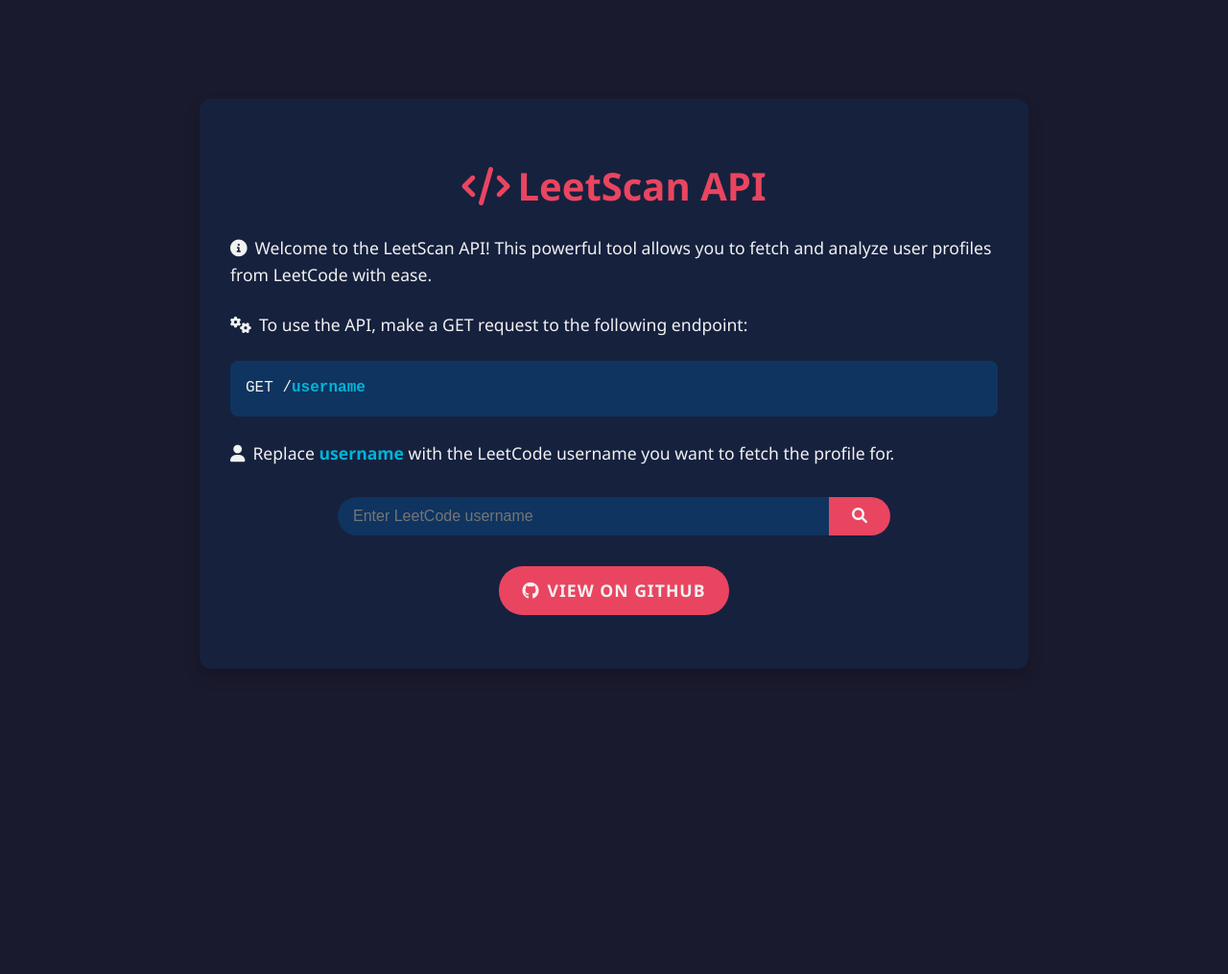
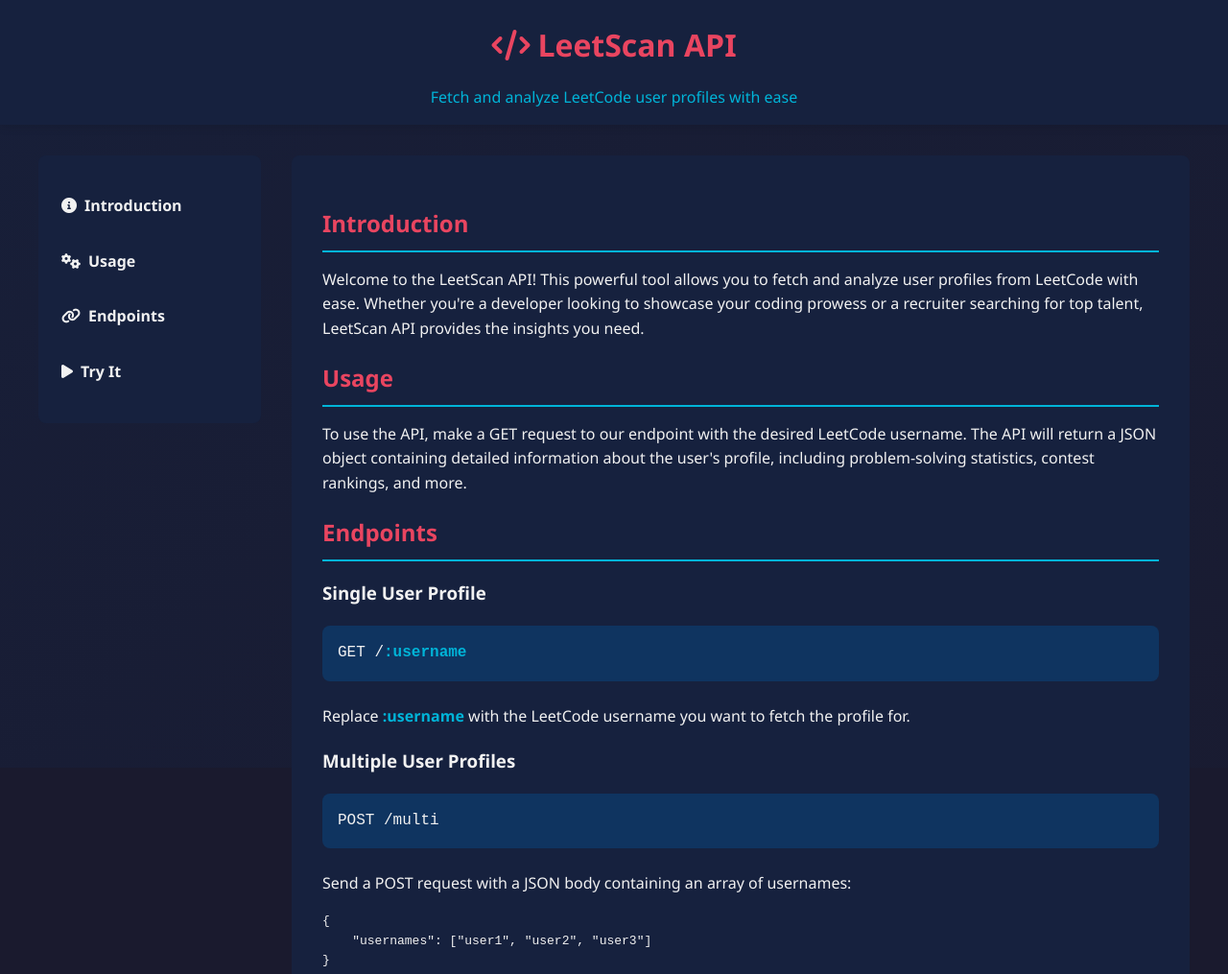
Before and after one commit to chinxcode/leetscan-api, a website: page public/index.html in a window 1280 px wide. Shown: the top 1015 px of the page at 96% size. Before the commit the page ends 800 px from the top, so only its background shows below. Drawn offline with Linux system fonts and the light colour scheme.

Commit message:
Refactor LeetScan API documentation and styles

```diff
--- a/public/index.html
+++ b/public/index.html
@@ -13,35 +13,73 @@
     />
     <meta name="author" content="https://github.com/chinxcode" />
     <meta name="robots" content="index, follow" />
-
-        <title>LeetScan API</title>
+    <title>LeetScan API Documentation</title>
     <link href="https://cdnjs.cloudflare.com/ajax/libs/font-awesome/6.0.0-beta3/css/all.min.css" rel="stylesheet" />
-        <link rel="stylesheet" href="styles.css" />
+    <link rel="stylesheet" href="styles.css">
 </head>
 <body>
+    <header>
+        <h1><i class="fas fa-code icon"></i>LeetScan API</h1>
+        <p class="subtitle">Fetch and analyze LeetCode user profiles with ease</p>
+    </header>
     <div class="container">
-            <h1><i class="fas fa-code icon"></i>LeetScan API</h1>
+        <main>
+            <nav>
+                <ul>
+                    <li><a href="#introduction"><i class="fas fa-info-circle icon"></i>Introduction</a></li>
+                    <li><a href="#usage"><i class="fas fa-cogs icon"></i>Usage</a></li>
+                    <li><a href="#endpoints"><i class="fas fa-link icon"></i>Endpoints</a></li>
+                    <li><a href="#try-it"><i class="fas fa-play icon"></i>Try It</a></li>
+                </ul>
+            </nav>
+            <div class="content">
+                <section id="introduction">
+                    <h2>Introduction</h2>
                     <p>
-                <i class="fas fa-info-circle icon"></i>Welcome to the LeetScan API! This powerful tool allows you to fetch and analyze user
-                profiles from LeetCode with ease.
+                        Welcome to the LeetScan API! This powerful tool allows you to fetch and analyze user profiles from LeetCode with ease. Whether you're a developer looking to showcase your coding prowess or a recruiter searching for top talent, LeetScan API provides the insights you need.
                     </p>
-            <p><i class="fas fa-cogs icon"></i>To use the API, make a GET request to the following endpoint:</p>
-            <div class="endpoint">GET /<span class="highlight">username</span></div>
+                </section>
+                <section id="usage">
+                    <h2>Usage</h2>
                     <p>
-                <i class="fas fa-user icon"></i>Replace <span class="highlight">username</span> with the LeetCode username you want to fetch
-                the profile for.
+                        To use the API, make a GET request to our endpoint with the desired LeetCode username. The API will return a JSON object containing detailed information about the user's profile, including problem-solving statistics, contest rankings, and more.
                     </p>
+                </section>
+                <section id="endpoints">
+                    <h2>Endpoints</h2>
+                    <h3>Single User Profile</h3>
+                    <div class="endpoint">GET /<span class="highlight">:username</span></div>
+                    <p>
+                        Replace <span class="highlight">:username</span> with the LeetCode username you want to fetch the profile for.
+                    </p>
+                    <h3>Multiple User Profiles</h3>
+                    <div class="endpoint">POST /multi</div>
+                    <p>
+                        Send a POST request with a JSON body containing an array of usernames:
+                        <pre><code>{
+    "usernames": ["user1", "user2", "user3"]
+}</code></pre>
+                    </p>
+                </section>
+                <section id="try-it">
+                    <h2>Try It</h2>
+                    <p>Enter a LeetCode username to fetch their profile:</p>
                     <div class="search-container">
                         <input type="text" placeholder="Enter LeetCode username" id="username-input" />
                         <button onclick="searchProfile()"><i class="fas fa-search"></i></button>
                     </div>
+                </section>
                 <p style="text-align: center; margin-top: 2rem">
                     <a href="https://github.com/chinxcode/leetscan-api" target="_blank" class="btn">
                         <i class="fab fa-github icon"></i>View on GitHub
                     </a>
                 </p>
             </div>
-
+        </main>
+    </div>
+    <footer>
+        <p class="attribution">Made with <i class="fas fa-heart" style="color: var(--secondary-color);"></i> by <a href="https://github.com/chinxcode/" style="color: var(--secondary-color); text-decoration: none;">Sachin Sharma</a></p>
+    </footer>
     <script>
         function searchProfile() {
             const username = document.getElementById("username-input").value;
@@ -49,7 +87,6 @@
                 window.location.href = `/${username}`;
             }
         }
-
         document.getElementById("username-input").addEventListener("keyup", function (event) {
             if (event.key === "Enter") {
                 searchProfile();
--- a/public/styles.css
+++ b/public/styles.css
@@ -6,6 +6,7 @@
     --text-color: #f1f1f1;
     --accent-color: #00b4d8;
 }
+
 body {
     font-family: "Segoe UI", Tahoma, Geneva, Verdana, sans-serif;
     background-color: var(--bg-color);
@@ -16,38 +17,142 @@
     min-height: 100vh;
     display: flex;
     flex-direction: column;
-    justify-content: center;
-    align-items: center;
 }
+
 .container {
-    max-width: 800px;
-    width: 90%;
-    padding: 2rem;
+    max-width: 1200px;
+    margin: 0 auto;
+    padding: 1rem;
+    flex-grow: 1;
+}
+
+header {
     background-color: var(--card-bg);
-    border-radius: 12px;
-    box-shadow: 0 8px 16px rgba(0, 0, 0, 0.2);
+    text-align: center;
+    margin-bottom: 1rem;
+    position: sticky;
+    top: 0;
+    z-index: 1000;
+    box-shadow: 0 2px 10px rgba(0, 0, 0, 0.1);
 }
+
 h1 {
     color: var(--secondary-color);
+    font-size: 2em;
+    margin-bottom: 0.25rem;
+}
+
+.subtitle {
+    color: var(--accent-color);
+    font-size: 1em;
+}
+
+main {
+    display: flex;
+    gap: 2rem;
+}
+
+nav {
+    background-color: var(--card-bg);
+    padding: 1rem;
+    border-radius: 8px;
+    flex-shrink: 0;
+    width: 200px;
+    position: sticky;
+    top: 160px;
+    align-self: flex-start;
+    max-height: calc(100vh - 100px);
+    overflow-y: auto;
+}
+
+nav ul {
+    list-style-type: none;
+    padding: 0;
+}
+
+nav ul li {
     margin-bottom: 1rem;
-    text-align: center;
-    font-size: 2.5em;
 }
-p {
-    margin-bottom: 1.5rem;
-    font-size: 1.1em;
+
+nav ul li a {
+    color: var(--text-color);
+    text-decoration: none;
+    font-weight: bold;
+    transition: color 0.3s ease;
+    display: block;
+    padding: 0.5rem;
+    border-radius: 4px;
 }
+
+nav ul li a:hover {
+    color: var(--accent-color);
+    background-color: rgba(255, 255, 255, 0.1);
+}
+
+.content {
+    background-color: var(--card-bg);
+    padding: 2rem;
+    border-radius: 8px;
+    flex-grow: 1;
+}
+
+h2 {
+    color: var(--secondary-color);
+    border-bottom: 2px solid var(--accent-color);
+    padding-bottom: 0.5rem;
+    margin-bottom: 1rem;
+}
+
 .endpoint {
     background-color: var(--primary-color);
     padding: 1rem;
     border-radius: 8px;
     font-family: "Courier New", Courier, monospace;
     margin-bottom: 1.5rem;
+    overflow-x: auto;
 }
+
 .highlight {
     color: var(--accent-color);
     font-weight: bold;
 }
+
+.search-container {
+    margin-top: 2rem;
+    display: flex;
+    justify-content: center;
+}
+
+.search-container input {
+    padding: 0.7rem 1rem;
+    font-size: 1em;
+    border: none;
+    border-radius: 25px 0 0 25px;
+    width: 60%;
+    background-color: var(--primary-color);
+    color: var(--text-color);
+}
+
+.search-container input:focus {
+    outline: none;
+    box-shadow: 0 0 0 2px var(--accent-color);
+}
+
+.search-container button {
+    padding: 0.7rem 1.5rem;
+    font-size: 1em;
+    border: none;
+    border-radius: 0 25px 25px 0;
+    background-color: var(--secondary-color);
+    color: var(--text-color);
+    cursor: pointer;
+    transition: background-color 0.3s ease;
+}
+
+.search-container button:hover {
+    background-color: var(--accent-color);
+}
+
 .btn {
     display: inline-block;
     background-color: var(--secondary-color);
@@ -60,42 +165,78 @@
     text-transform: uppercase;
     letter-spacing: 1px;
 }
+
 .btn:hover {
     background-color: var(--accent-color);
     transform: translateY(-2px);
     box-shadow: 0 4px 8px rgba(0, 0, 0, 0.2);
 }
-.search-container {
-    margin-top: 2rem;
-    display: flex;
-    justify-content: center;
-}
-.search-container input {
-    padding: 0.7rem 1rem;
-    font-size: 1em;
-    border: none;
-    border-radius: 25px 0 0 25px;
-    width: 60%;
-    background-color: var(--primary-color);
-    color: var(--text-color);
-}
-.search-container input:focus {
-    outline: none;
-    box-shadow: 0 0 0 2px var(--accent-color);
-}
-.search-container button {
-    padding: 0.7rem 1.5rem;
-    font-size: 1em;
-    border: none;
-    border-radius: 0 25px 25px 0;
-    background-color: var(--secondary-color);
-    color: var(--text-color);
-    cursor: pointer;
-    transition: background-color 0.3s ease;
-}
-.search-container button:hover {
-    background-color: var(--accent-color);
-}
+
 .icon {
     margin-right: 0.5rem;
 }
+
+footer {
+    text-align: center;
+    padding: 1rem;
+    background-color: var(--card-bg);
+    margin-top: 2rem;
+}
+
+.attribution {
+    font-style: italic;
+    color: var(--accent-color);
+}
+
+@media (max-width: 768px) {
+    main {
+        flex-direction: column;
+    }
+
+    nav {
+        width: 100%;
+        position: static;
+        margin-bottom: 1rem;
+    }
+
+    .content {
+        padding: 1rem;
+    }
+}
+
+/* Cool hover effects */
+.content section {
+    transition: transform 0.3s ease, box-shadow 0.3s ease;
+}
+
+.content section:hover {
+    transform: translateY(-5px);
+    box-shadow: 0 5px 15px rgba(0, 0, 0, 0.1);
+}
+
+/* Animated background */
+@keyframes gradientBG {
+    0% {
+        background-position: 0% 50%;
+    }
+    50% {
+        background-position: 100% 50%;
+    }
+    100% {
+        background-position: 0% 50%;
+    }
+}
+
+body::before {
+    content: "";
+    position: fixed;
+    top: 0;
+    left: 0;
+    width: 100%;
+    height: 100%;
+    z-index: -1;
+    background: linear-gradient(-45deg, #1a1a2e, #16213e, #0f3460, #e94560);
+    background-size: 400% 400%;
+    animation: gradientBG 10s ease infinite;
+    opacity: 0.5;
+}
```
Also changed, not shown: README.md. Lines whose indentation alone changed are shown as unchanged.
